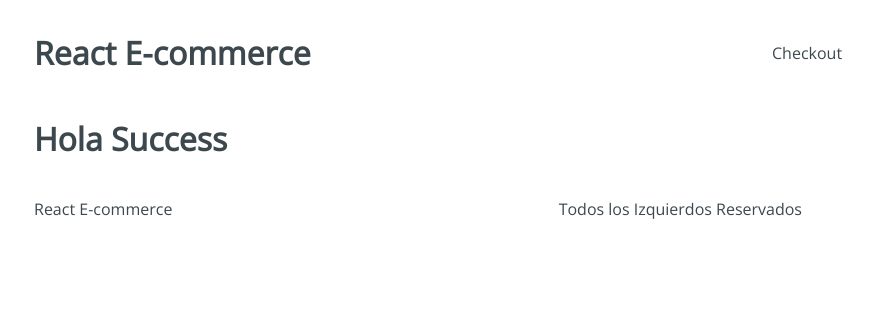
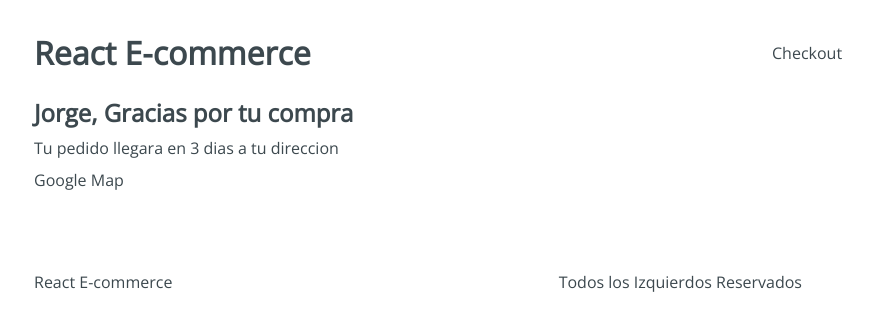
Before and after one commit to jorgetejeda/react-ecommerce, a React app: page /checkout/success in a window 1280 px wide. Shown: the top 330 px of the page, without its empty margins (222-1095 px from the left). Built offline with nearby package versions, Linux system fonts and the light colour scheme.

Commit message:
Se creo la pantalla de payment y de success

```diff
--- a/src/containers/Payment.jsx
+++ b/src/containers/Payment.jsx
@@ -1,5 +1,14 @@
 import React from 'react';
+import '../styles/components/Payment.css';
 
-const Payment = () => <h1>Hola Payment</h1>;
+const Payment = () => (
+  <div className="Payment">
+    <div className="Payment-content">
+      <h3>Resumen del pedido</h3>
+      <div className="Payment-button">Boton de pagon con Paypal</div>
+    </div>
+    <div />
+  </div>
+);
 
 export default Payment;
--- a/src/containers/Success.jsx
+++ b/src/containers/Success.jsx
@@ -1,5 +1,14 @@
 import React from 'react';
+import '../styles/components/Success.css';
 
-const Success = () => <h1>Hola Success</h1>;
+const Success = () => (
+  <div className="Success">
+    <div className="Success-content">
+      <h2>Jorge, Gracias por tu compra</h2>
+      <span>Tu pedido llegara en 3 dias a tu direccion</span>
+      <div className="Success-map">Google Map</div>
+    </div>
+  </div>
+);
 
 export default Success;
```
